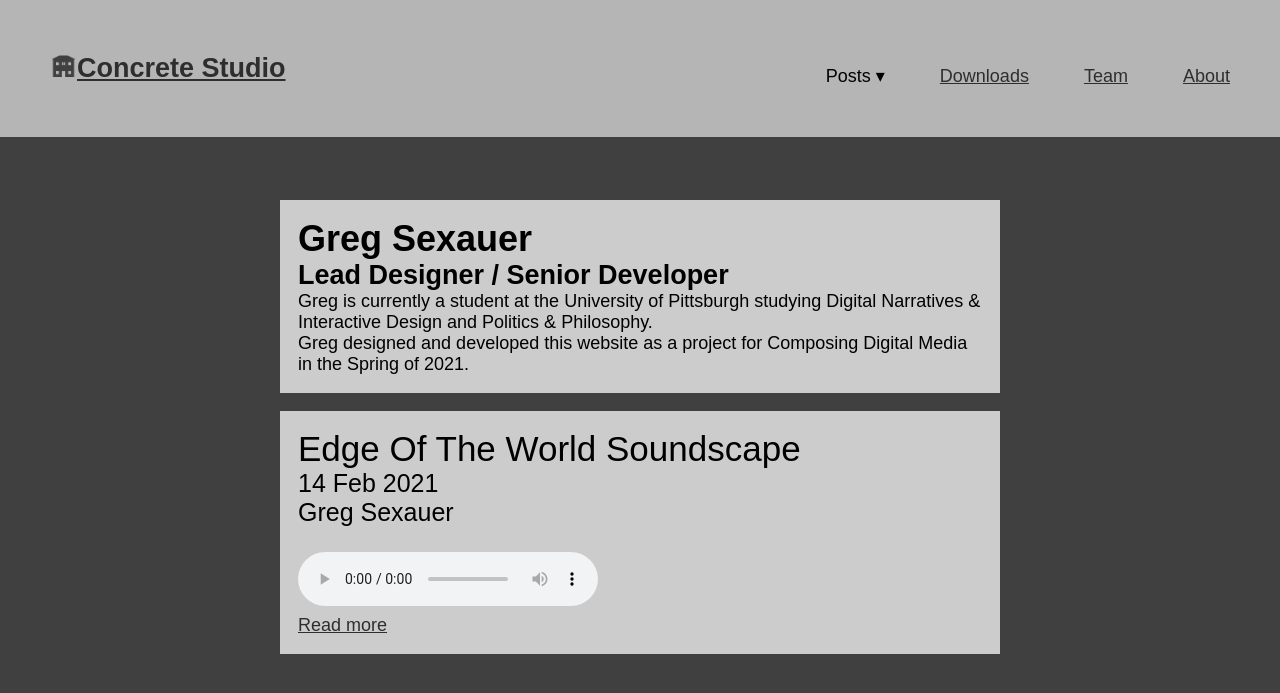
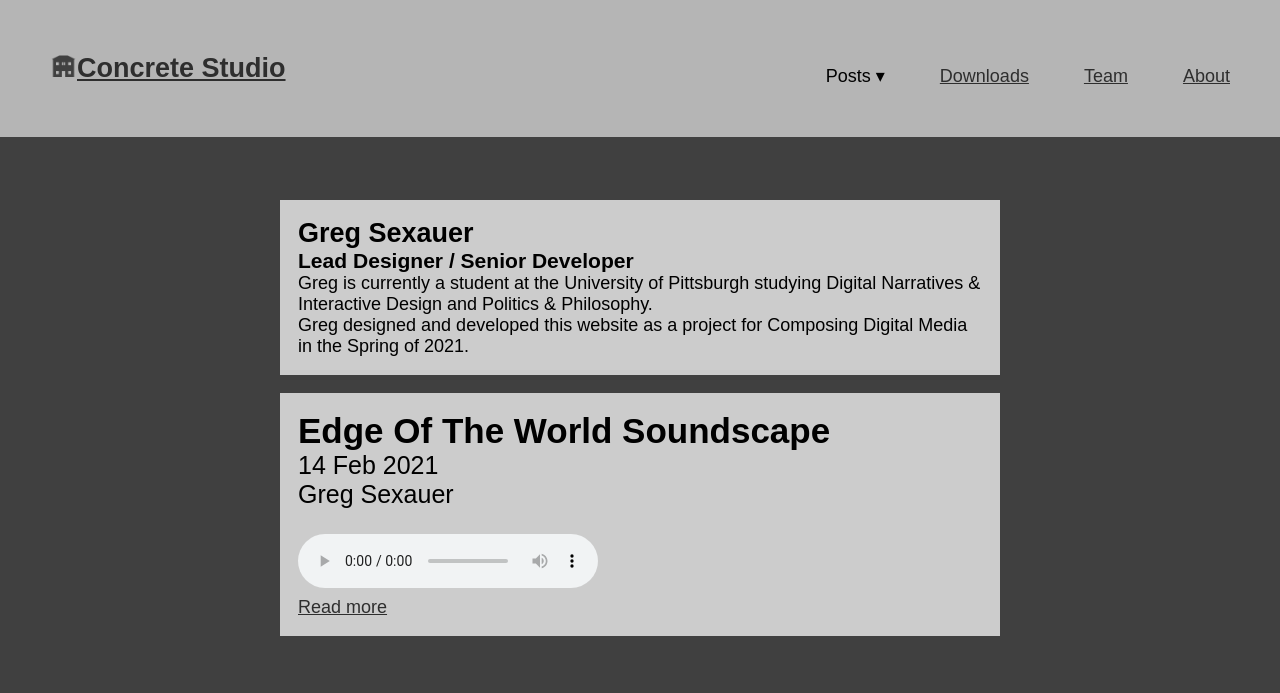
Before and after one commit to gregsexauer/concrete-studio, a Jekyll site: the page built from _authors/greg-sexauer.md, in a window 1280 px wide and 1200 px high. Shown: the top 693 px of the window. Built offline with Jekyll 4.4.1, drawn with Linux system fonts in a browser that asks for light colours.

Commit message:
fixed h tags on author page and put content in <p>

```diff
--- a/_layouts/author.html
+++ b/_layouts/author.html
@@ -5,9 +5,9 @@ layout: default
 <!--- TODO this might look good as a sidebar, fill out more info --->
 <div class="post-container">
   <div class="post">
-    <h1>{{ page.name }}</h1>
-    <h2>{{ page.position }}</h2>
-    {{ content }}
+    <h2>{{ page.name }}</h2>
+    <h3>{{ page.position }}</h3>
+    <p>{{ content }}</p>
   </div>
 </div>
 
@@ -15,7 +15,7 @@ layout: default
 {% for post in filtered_posts %}
   <div class="post-container">
     <div class="post">
-      <div class="post-title">{{ post.title }}</div>
+      <h2 class="post-title">{{ post.title }}</h2>
       <div class="post-date">{{ post.date | date_to_string }}</div>
       <div class="post-author">{{ post.author }}</div>
       {{ post.excerpt }}
```
